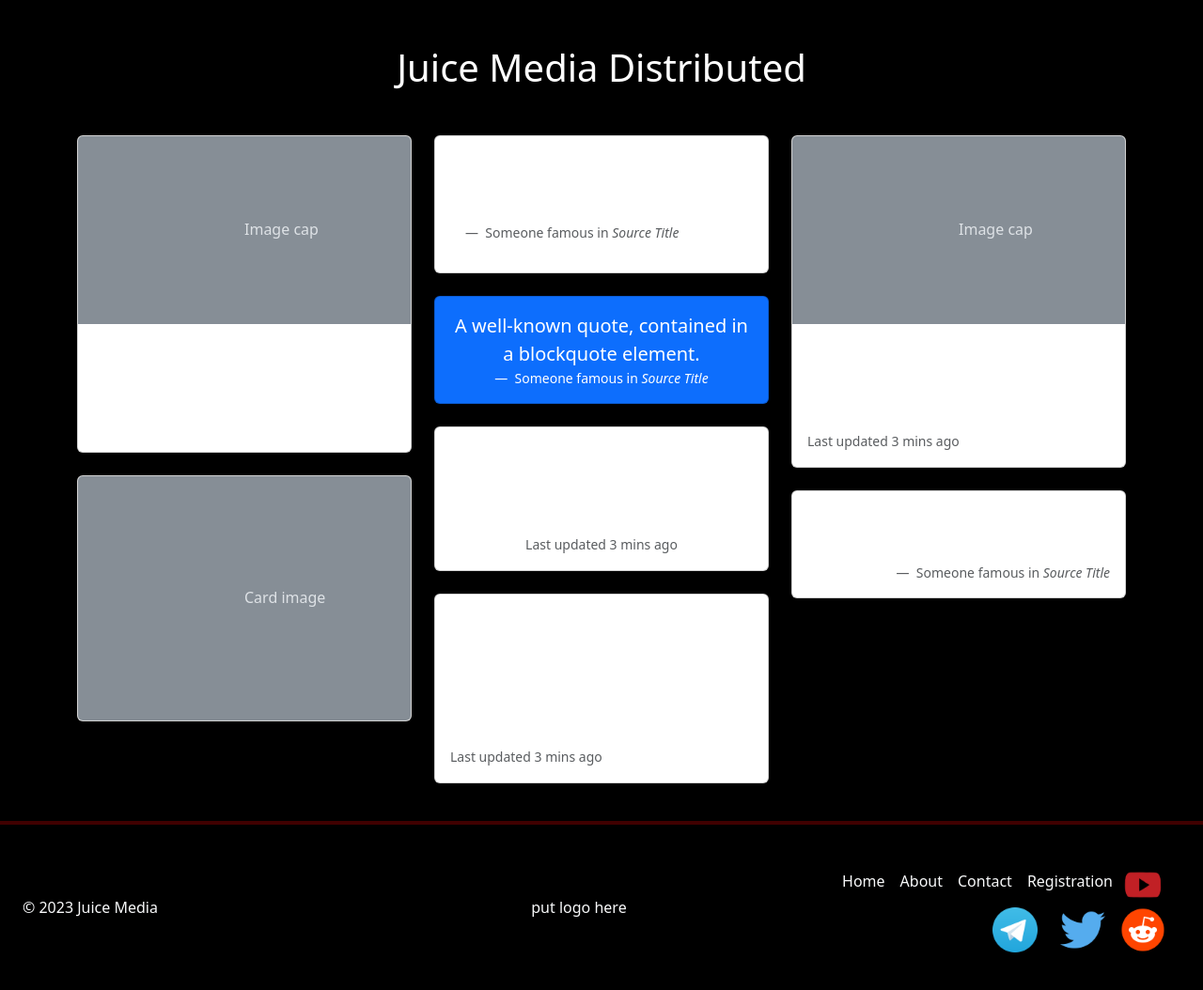
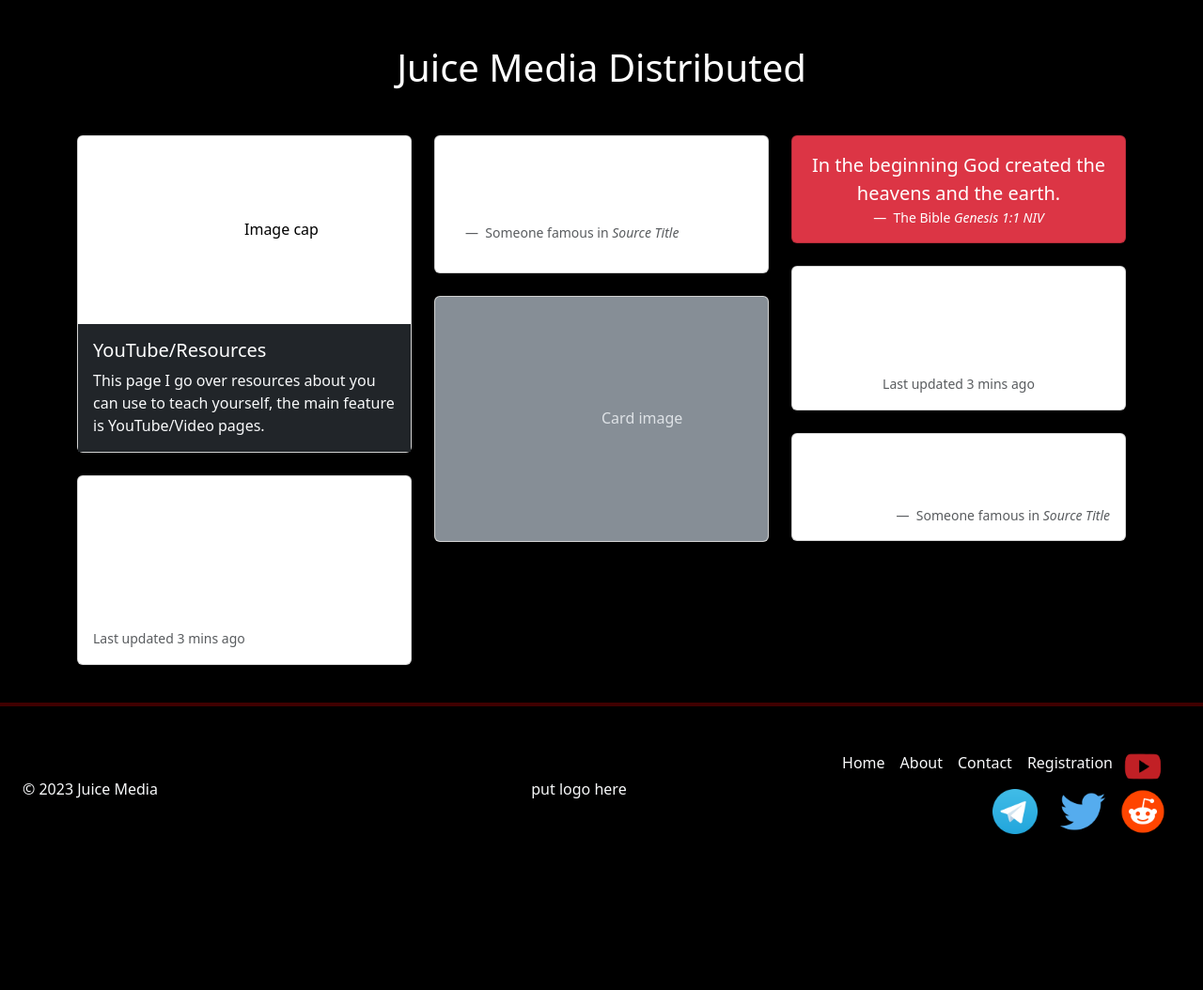
Before and after one commit to JeffreyDinackus/Javascript-1, a Flask app: page /home in a window 1280 px wide. Shown: the part 56-1110 px from the top of the page at 94% size. After the commit the page ends 944 px from the top, so only its background shows below. Run offline with Flask 2, Linux system fonts and the light colour scheme; some libraries are stand-ins or nearby versions.

Commit message:
starting to make the home page

```diff
--- a/midterm-website/templates/index.html
+++ b/midterm-website/templates/index.html
@@ -16,15 +16,15 @@
           preserveAspectRatio="xMidYMid slice"
           focusable="false"
         >
-          <title>Placeholder</title>
-          <rect width="100%" height="100%" fill="#868e96" />
-          <text x="50%" y="50%" fill="#dee2e6" dy=".3em">Image cap</text>
+          <title>Resources</title>
+          <rect width="100%" height="100%" fill="#fff" />
+          <text x="50%" y="50%" fill="#000" dy=".3em">Image cap</text>
         </svg>
-        <div class="card-body">
-          <h5 class="card-title">Card title that wraps to a new line</h5>
-          <p class="card-text">
-            This is a longer card with supporting text below as a natural
-            lead-in to additional content. This content is a little bit longer.
+        <div class="card-body bg-dark">
+          <h5 class="card-title">YouTube/Resources</h5>
+          <p class="card-text text-light">
+            This page I go over resources about you can use to teach yourself,
+            the main feature is YouTube/Video pages.
           </p>
         </div>
       </div>
@@ -41,42 +41,15 @@
         </figure>
       </div>
     </div>
+    <!-- this is the card for the quotes -->
     <div class="col-sm-6 col-lg-4 mb-4">
-      <div class="card">
-        <svg
-          class="bd-placeholder-img card-img-top"
-          width="100%"
-          height="200"
-          xmlns="http://www.w3.org/2000/svg"
-          role="img"
-          aria-label="Placeholder: Image cap"
-          preserveAspectRatio="xMidYMid slice"
-          focusable="false"
-        >
-          <title>Placeholder</title>
-          <rect width="100%" height="100%" fill="#868e96" />
-          <text x="50%" y="50%" fill="#dee2e6" dy=".3em">Image cap</text>
-        </svg>
-        <div class="card-body">
-          <h5 class="card-title">Card title</h5>
-          <p class="card-text">
-            This card has supporting text below as a natural lead-in to
-            additional content.
-          </p>
-          <p class="card-text">
-            <small class="text-muted">Last updated 3 mins ago</small>
-          </p>
-        </div>
-      </div>
-    </div>
-    <div class="col-sm-6 col-lg-4 mb-4">
-      <div class="card text-bg-primary text-center p-3">
+      <div class="card text-bg-danger text-center p-3">
         <figure class="mb-0">
           <blockquote class="blockquote">
-            <p>A well-known quote, contained in a blockquote element.</p>
+            <p>In the beginning God created the heavens and the earth.</p>
           </blockquote>
           <figcaption class="blockquote-footer mb-0 text-white">
-            Someone famous in <cite title="Source Title">Source Title</cite>
+            The Bible <cite title="Source Title">Genesis 1:1 NIV</cite>
           </figcaption>
         </figure>
       </div>
```
